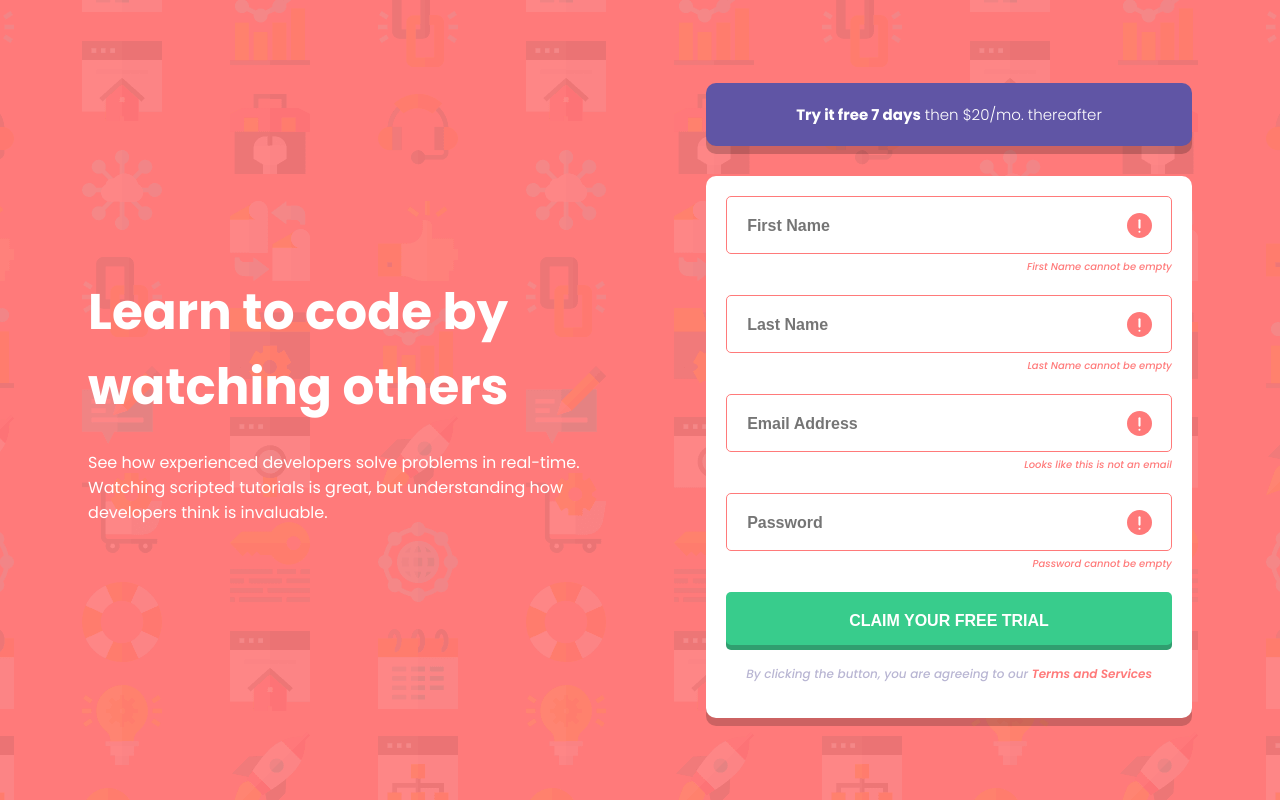
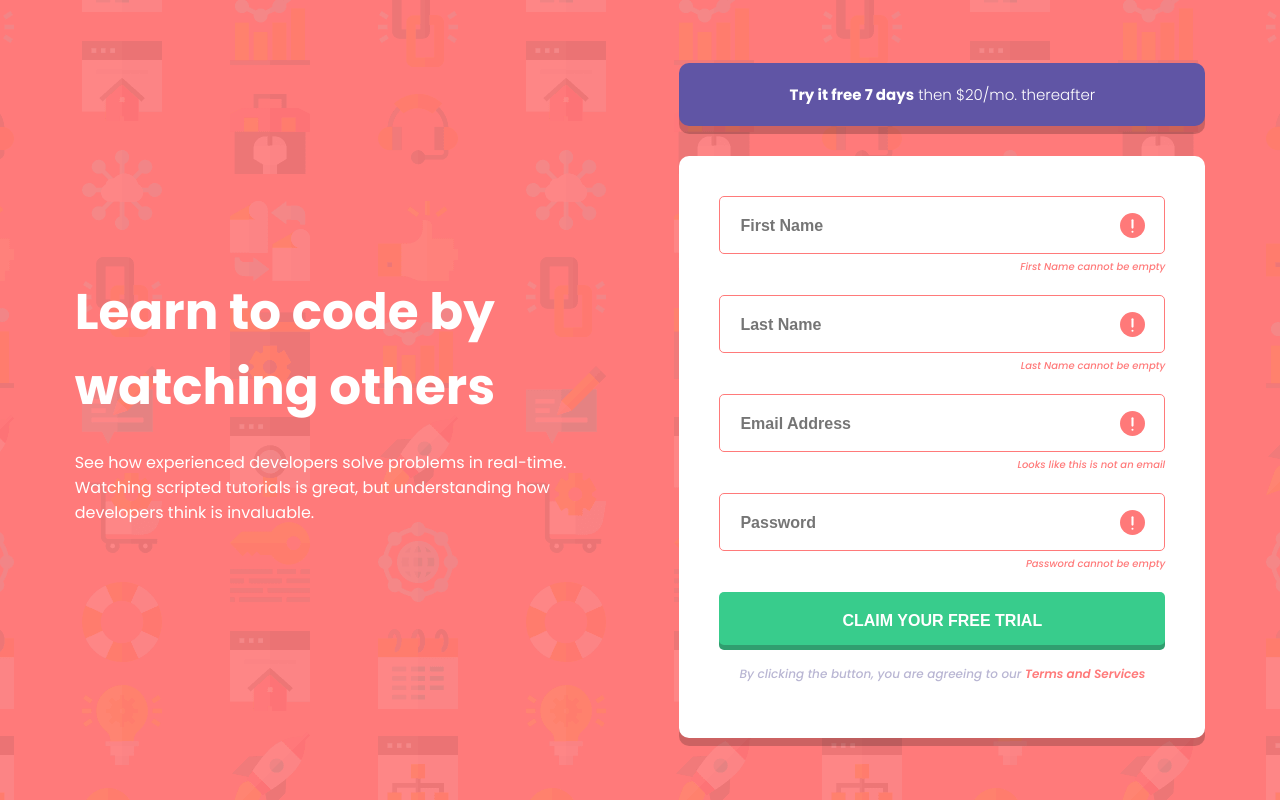
Before and after one commit to Eduardo-Vinicius-dos-SR/intro-component-with-signup-form, a plain HTML site: page index.html in a window 1280 px wide. Both pictures are taken after a click on the input "Claim your free trial". Drawn offline with Linux system fonts and the light colour scheme.

Commit message:
arrumando o padding do form-data acima de 1024px

```diff
--- a/src/css/responsive.css
+++ b/src/css/responsive.css
@@ -16,6 +16,10 @@
 
 	.art .title {
 		font-size: 5rem;
+	}
+
+	.form .form-data {
+		padding: 40px;
 	}
 }
 
@@ -51,7 +55,7 @@
 	.form .form-data {
 		gap: 1.1vw;
 		border-radius: 0.5vw;
-		padding: 1vw;
+		padding: 2.5vw;
 	}
 
 	.form-data .field {
--- a/src/js/validation.js
+++ b/src/js/validation.js
@@ -7,6 +7,7 @@ const idToRemove = "submit-btn";
 const fields = Array.from(allFields).filter((field) => field.id !== idToRemove);
 
 submitBtn.addEventListener("click", () => {
+	event.preventDefault();
 	let allValid = true;
 
 	fields.forEach((field, indice) => {
```
